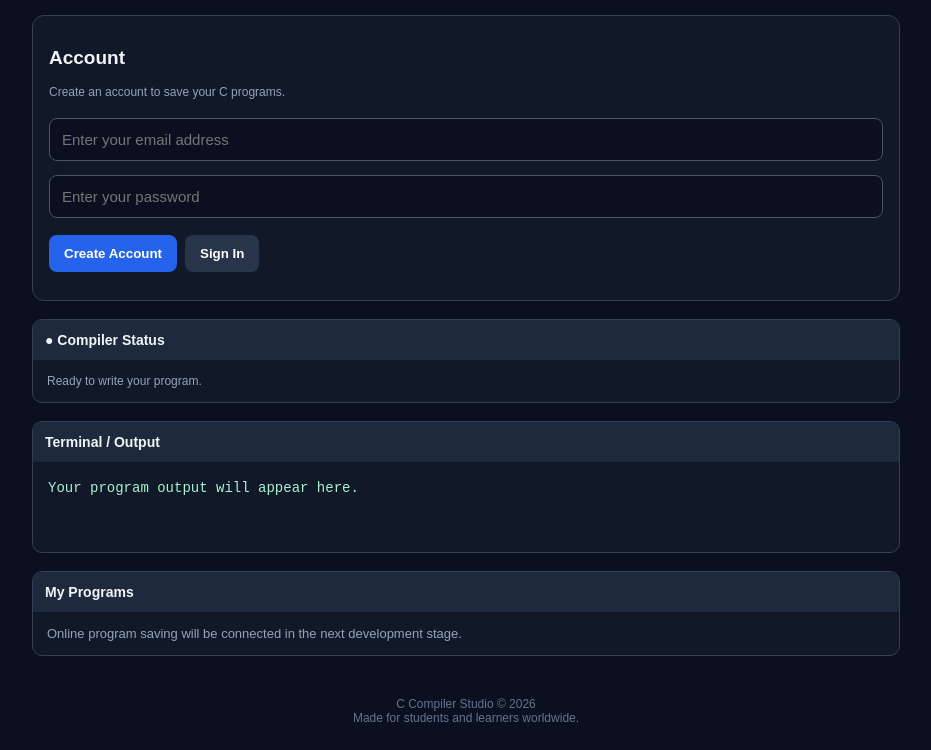
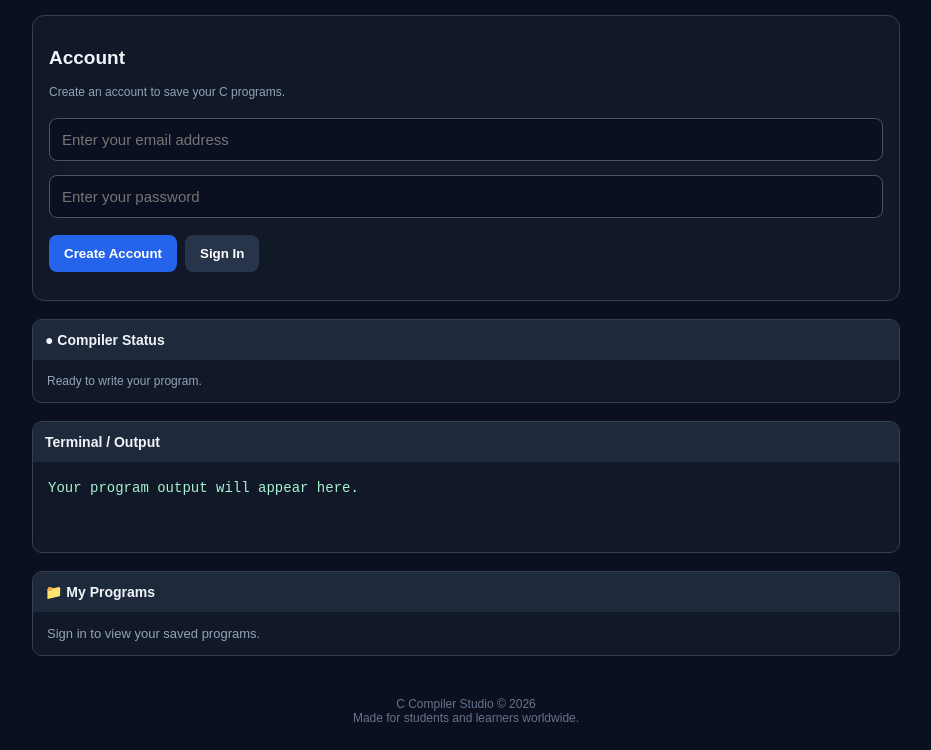
Before and after one commit to mohan-C-compiler/C-Compiler-Studio, a plain HTML site: page index.html in a window 1280 px wide. Shown: the part 740-1490 px from the top of the page, without its empty margins (174-1105 px from the left). Drawn offline with nearby package versions, Linux system fonts and the light colour scheme.

Commit message:
Update index.html

```diff
--- a/index.html
+++ b/index.html
@@ -258,13 +258,12 @@ int main() {
  <div class="panel-head">Terminal / Output</div>
  <div id="output">Your program output will appear here.</div>
 </div>
-
 <!-- SAVED PROGRAMS -->
 
 <div class="panel">
- <div class="panel-head">My Programs</div>
- <div style="padding:14px;color:#94a3b8;font-size:13px">
-  Online program saving will be connected in the next development stage.
+ <div class="panel-head">📁 My Programs</div>
+ <div id="programList" style="padding:14px;color:#94a3b8;font-size:13px">
+  Sign in to view your saved programs.
  </div>
 </div>
 
```
